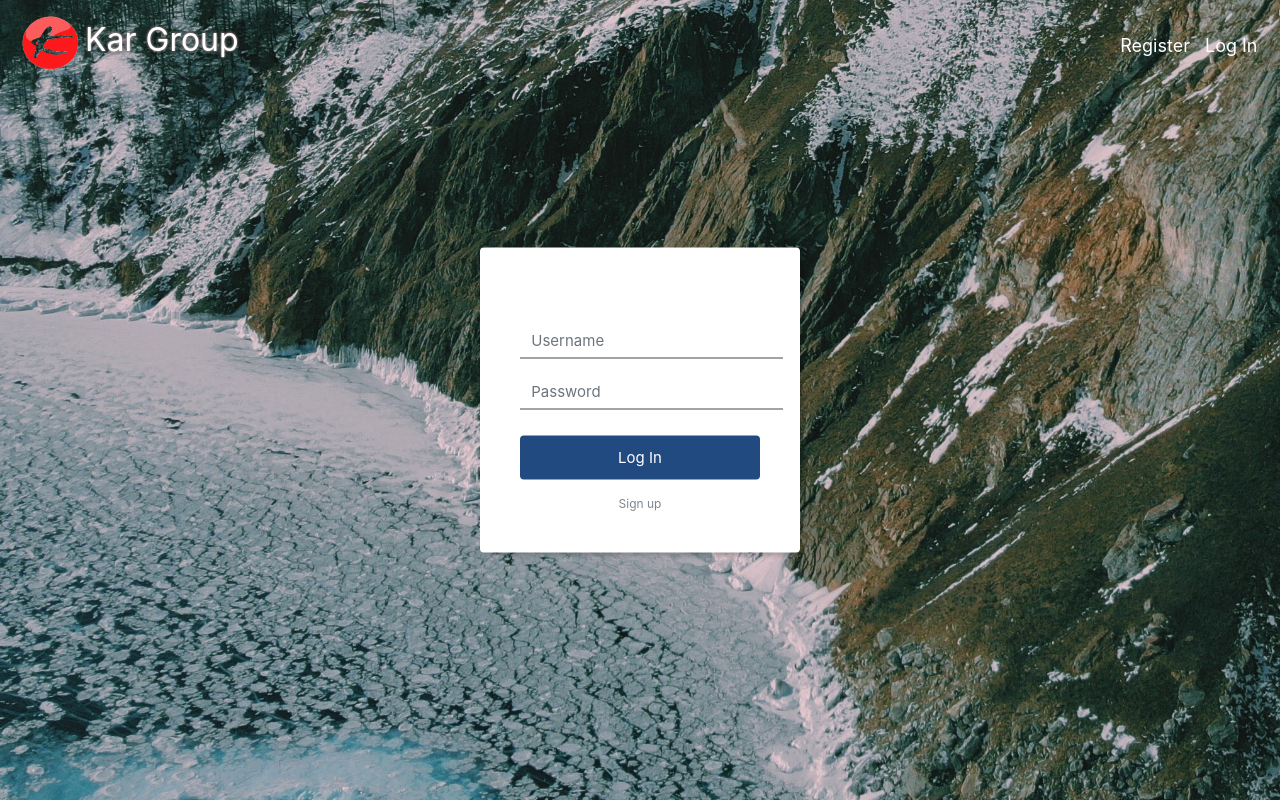
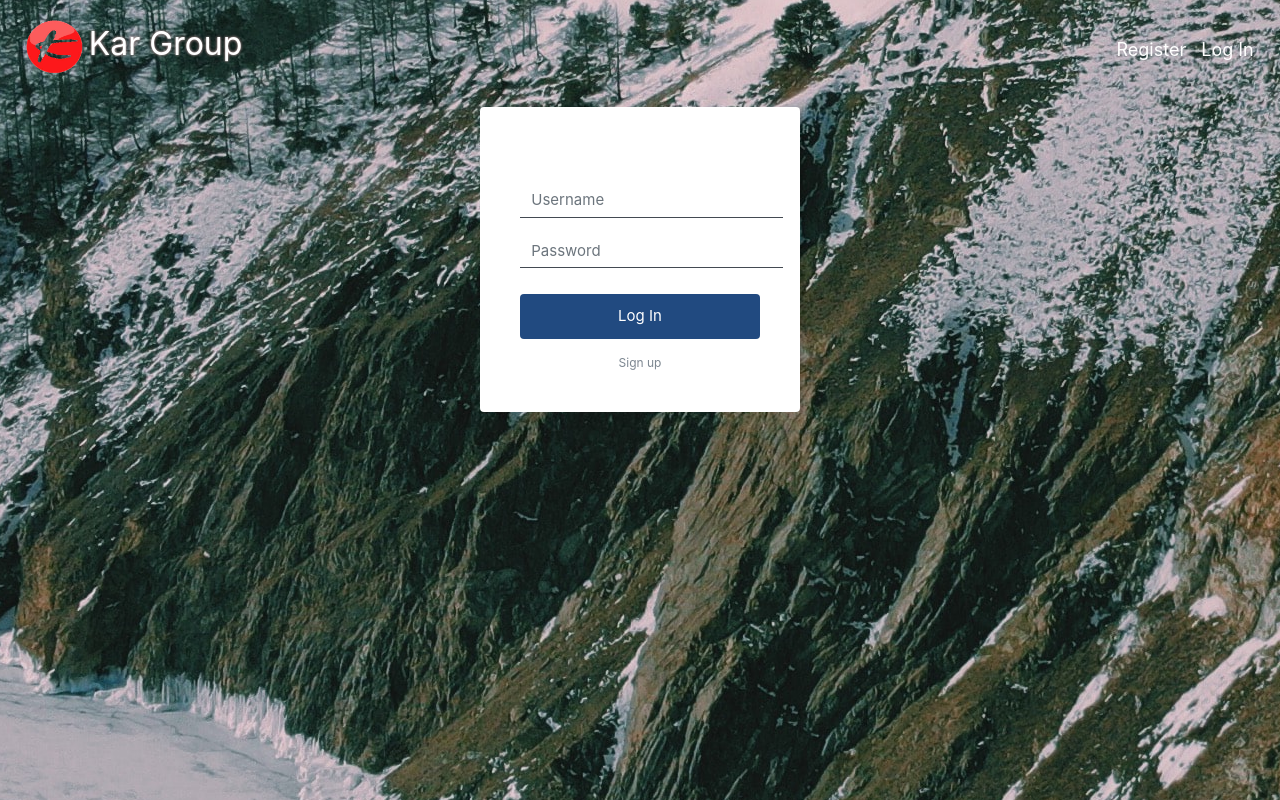
Before and after one commit to AREEG94FAHAD/karproject, a Flask app: page / in a window 1280 px wide. Run offline with Flask 2, Linux system fonts and the light colour scheme; some libraries are stand-ins or nearby versions.

Commit message:
nav bar done

```diff
--- a/application.py
+++ b/application.py
@@ -23,8 +23,8 @@ app.secret_key= "sahhskskks"
 
 
 #
-# app.config['SQLALCHEMY_DATABASE_URI'] = 'postgres://postgres:areeg@localhost:5432/gheed'
-app.config['SQLALCHEMY_DATABASE_URI'] =os.environ['DATABASE_URL']
+app.config['SQLALCHEMY_DATABASE_URI'] = 'postgres://postgres:areeg@localhost:5432/gheed'
+# app.config['SQLALCHEMY_DATABASE_URI'] =os.environ['DATABASE_URL']
 app.config['SQLALCHEMY_TRACK_MODIFICATIONS'] = False
 db = SQLAlchemy(app)
 
--- a/static/styles.css
+++ b/static/styles.css
@@ -3,16 +3,13 @@ nav .navbar-brand
     /* size for brand */
     font-size: xx-large;
 }
-html{
 
-
-}
 body  {
     background-image: url('/static/aa.jpg');
     height: 100%;
     background-position: center;
     background-repeat: no-repeat;
-    background-size: cover;
+    /* background-size: cover; */
 
 
 }
@@ -114,3 +111,7 @@ padding: 1px;}
     text-shadow: 0 0 10px #ea07ea, 0 0 5px #6fdbdb;
     font-size: large;
 }
+
+.container{
+align-items: center;
+}
--- a/templates/layout.html
+++ b/templates/layout.html
@@ -32,7 +32,7 @@
 
 <body class="bg">
 
-  <nav class="navbar navbar-expand-md ">
+  <nav class="navbar navbar-expand-md m-1 ">
     <a class="navbar-brand" href="/"><img src="{{url_for('static', filename='karr.png')}}" width="70" height="60"
         align="middle" /><span class="brand">Kar Group</span></a>
     <button aria-controls="navbar" aria-expanded="false" aria-label="Toggle navigation" class="navbar-toggler ml-auto custom-toggler"
--- a/templates/login.html
+++ b/templates/login.html
@@ -14,82 +14,93 @@
         </div>
         <button class="btn btn-primary" type="submit">Log In</button>
     </form> -->
-    <div class="login-dark">
+<div class="d-flex justify-content-center">
+
+
+
+
     <form action="/login" method="post" autocomplete="off">
       <h2 class="sr-only">Login Form</h2>
       <div class="illustration"><span class="iconify" data-icon="mdi:login-variant" data-inline="false"></span></div>
       <div class="form-group"><input class="form-control" type="text" name="username" placeholder="Username"></div>
       <div class="form-group"><input class="form-control" type="password" name="password" placeholder="Password"></div>
-            <div class="form-group"><button class="btn btn-primary btn-block" type="submit">Log In</button></div><a href="/register" class="forgot">Sign up</a></form>
+      <div class="form-group"><button class="btn btn-primary btn-block" type="submit">Log In</button></div><a
+        href="/register" class="forgot">Sign up</a>
+    </form>
+
+
 </div>
+
 <!-- <script src="https://cdnjs.cloudflare.com/ajax/libs/jquery/3.2.1/jquery.min.js"></script> -->
 <script src="https://cdnjs.cloudflare.com/ajax/libs/twitter-bootstrap/4.1.3/js/bootstrap.bundle.min.js"></script>
 <script src="https://code.iconify.design/1/1.0.7/iconify.min.js"></script>
 
 <style>
   form {
-        max-width:320px;
-        width:90%;
-        background-color:#ffffff;
-        padding:40px;
-        border-radius:4px;
-        transform:translate(-50%, -50%);
-        position:absolute;
-        top:50%;
-        left:50%;
-        color:rgb(72, 72, 72);
-        box-shadow:3px 3px 4px rgba(0,0,0,0.2);
+    max-width: 320px;
+    width: 90%;
+    background-color: #ffffff;
+    padding: 40px;
+    border-radius: 4px;
+    /*transform:translate(-50%, -50%);*/
+    /*position:absolute;*/
+    /*top: 53%;*/
+    /*left:50%;*/
+    color: rgb(72, 72, 72);
+    box-shadow: 3px 3px 4px rgba(0, 0, 0, 0.2);
   }
 
   .illustration {
-        text-align:center;
-        padding:15px 0 20px;
-        font-size:70px;
-        color:#595c5f;
+    text-align: center;
+    padding: 15px 0 20px;
+    font-size: 70px;
+    color: #595c5f;
   }
 
   form .form-control {
-        background:none;
-        border:none;
-        border-bottom:1px solid #434a52;
-        border-radius:0;
-        box-shadow:none;
-        outline:none;
-        color:inherit;
+    background: none;
+    border: none;
+    border-bottom: 1px solid #434a52;
+    border-radius: 0;
+    box-shadow: none;
+    outline: none;
+    color: inherit;
   }
 
   form .btn-primary {
-        background:#214a80;
-        border:none;
-        border-radius:4px;
-        padding:11px;
-        box-shadow:none;
-        margin-top:26px;
-        text-shadow:none;
-        outline:none;
+    background: #214a80;
+    border: none;
+    border-radius: 4px;
+    padding: 11px;
+    box-shadow: none;
+    margin-top: 26px;
+    text-shadow: none;
+    outline: none;
   }
 
-       form .btn-primary:hover,  form .btn-primary:active {
-        background:#e86f0c;
-        outline:none;
+  form .btn-primary:hover,
+  form .btn-primary:active {
+    background: #e86f0c;
+    outline: none;
   }
 
   form .forgot {
-        display:block;
-        text-align:center;
-        font-size:12px;
-        color:#6f7a85;
-        opacity:0.9;
-        text-decoration:none;
+    display: block;
+    text-align: center;
+    font-size: 12px;
+    color: #6f7a85;
+    opacity: 0.9;
+    text-decoration: none;
   }
 
-      form .forgot:hover, form .forgot:active {
-        opacity:1;
-        text-decoration:none;
+  form .forgot:hover,
+  form .forgot:active {
+    opacity: 1;
+    text-decoration: none;
   }
 
   form .btn-primary:active {
-        transform:translateY(1px);
+    transform: translateY(1px);
   }
 </style>
 
```
Also changed, not shown: templates/register.html (+2 -5 lines), static/a.jpg (deleted), static/b.jpeg (deleted), static/g.jpg (deleted), static/karback.jpg (deleted). Lines whose indentation alone changed are shown as unchanged.
